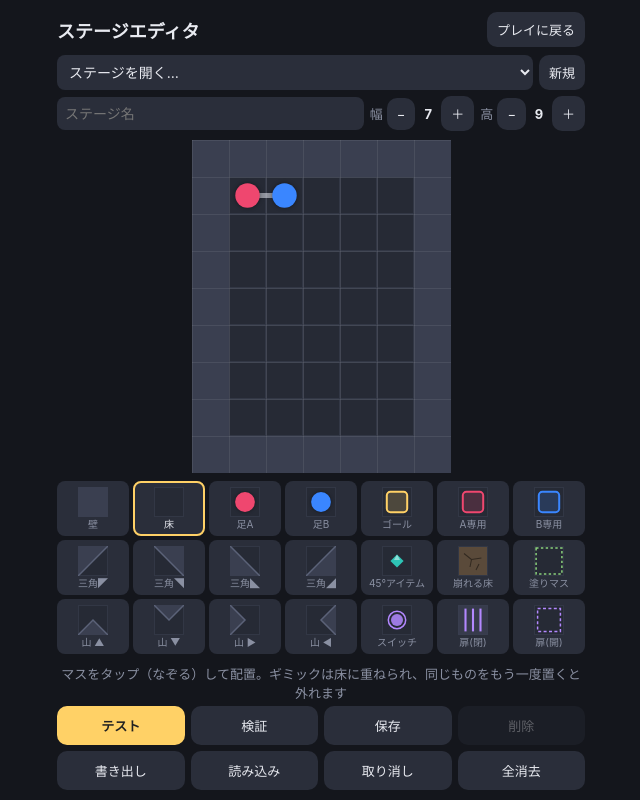
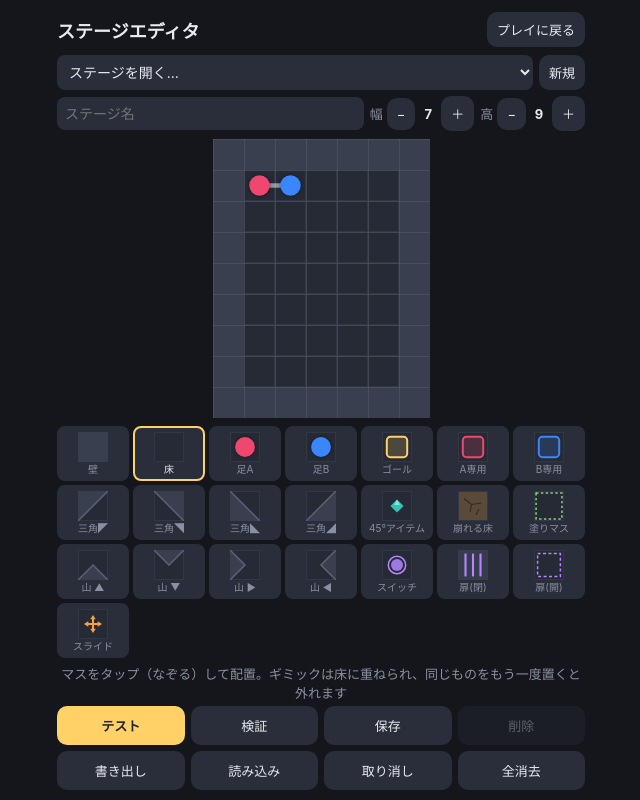
Before and after one commit to xiaobanjiadaizi3-boop/Pivot-Walk, a plain HTML site: page index.html in a window 1280 px wide. Shown: the whole page, without its empty margins (319-959 px from the left). Drawn offline with Linux system fonts and the light colour scheme.

Commit message:
Add slide item
- New gimmick M: taking it gives one slide; with a slide in hand the
  piece can move one cell up/down/left/right keeping its shape, which
  also lets a foot change checker colour
- Move effects now fire per cell actually vacated / newly occupied
- Slide targets show orange rings; held count shown next to the moves
- Stage 17: the user's layout with a slide item (single shortest route)
- README: slide item rules

Co-Authored-By: Claude Opus 5.5 <noreply@anthropic.com>
Claude-Session: https://claude.ai/code/session_01VzAioebaKa7t5SsjYjLWJu

```diff
--- a/index.html
+++ b/index.html
@@ -120,7 +120,7 @@
   <header>
     <select id="stageSelect" aria-label="ステージ"></select>
     <div id="stageLabel"></div>
-    <div id="info"><b id="moveCount">0</b> 手</div>
+    <div id="info"><span id="slideCount"></span><b id="moveCount">0</b> 手</div>
   </header>
   <div class="boardWrap" id="boardWrap">
     <canvas id="board"></canvas>
@@ -266,6 +266,11 @@ const GIMMICKS = {
     char: 'O', label: '45°アイテム', group: 'item',
     onEnter(s, level, idx) { s.items = setBit(s.items, level.itemBit.get(idx)); },
   },
+  // スライドアイテム: 足が乗ると取れる（消える）。持っている数だけ、形のまま上下左右に1マス動ける
+  slide: {
+    char: 'M', label: 'スライド', group: 'slide',
+    onEnter(s, level, idx) { s.sitems = setBit(s.sitems, level.slideBit.get(idx)); s.slides++; },
+  },
   // 崩れる床: 足が離れると穴になる（穴には乗れないが、回転で上を通過はできる）
   crumble: {
     char: 'C', label: '崩れる床', group: 'crumble',
@@ -282,7 +287,7 @@ const GIMMICKS = {
   },
 };
 // 足が乗った／離れたときに効果を処理する順番
-const GIMMICK_ORDER = ['item', 'paint', 'switch', 'crumble', 'goal', 'goalA', 'goalB', 'doorClosed', 'doorOpen'];
+const GIMMICK_ORDER = ['item', 'slide', 'paint', 'switch', 'crumble', 'goal', 'goalA', 'goalB', 'doorClosed', 'doorOpen'];
 
 const CHAR_TO_TERRAIN = {}, CHAR_TO_GIMMICK = {};
 for (const [k, t] of Object.entries(TERRAINS)) CHAR_TO_TERRAIN[t.char] = k;
@@ -531,6 +536,15 @@ const STAGES = [
     '#O...G#',
     '#######',
   ]},
+  { name: 'ずらす', map: [
+    '########',
+    '#....MR#',
+    '#......#',
+    '#......#',
+    '#......#',
+    '#AB....#',
+    '########',
+  ]},
 ];
 
 /* =========================================================
@@ -547,7 +561,7 @@ function tokenizeStage(rows) {
 function parseStage(stage) {
   const { grid, w, h } = tokenizeStage(stage.map);
   let a = null, b = null;
-  const crumbleBit = new Map(), paintBit = new Map(), itemBit = new Map();
+  const crumbleBit = new Map(), paintBit = new Map(), itemBit = new Map(), slideBit = new Map();
   const goals = { A: { own: false, shared: false }, B: { own: false, shared: false } };
   const cells = [];
   for (let y = 0; y < h; y++) {
@@ -562,6 +576,7 @@ function parseStage(stage) {
         if (m === 'crumble') crumbleBit.set(idx, crumbleBit.size);
         if (m === 'paint') paintBit.set(idx, paintBit.size);
         if (m === 'item') itemBit.set(idx, itemBit.size);
+        if (m === 'slide') slideBit.set(idx, slideBit.size);
         if (GIMMICKS[m].group === 'goal') {
           cell.goal = m;
           const gf = GIMMICKS[m].goalFor;
@@ -577,9 +592,10 @@ function parseStage(stage) {
   if (Math.abs(a.x - b.x) + Math.abs(a.y - b.y) !== 1) throw new Error('A と B は上下左右に隣接している必要があります');
   const hasFootGoal = goals.A.own || goals.A.shared || goals.B.own || goals.B.shared;
   if (!hasFootGoal && paintBit.size === 0) throw new Error('ゴール（G / R / U / P）がありません');
-  const level = { w, h, cells, start: null, goals, hasFootGoal, crumbleBit, paintBit, itemBit };
+  const level = { w, h, cells, start: null, goals, hasFootGoal, crumbleBit, paintBit, itemBit, slideBit };
   // 初期状態（最初に乗っているマスの塗りは反映する）
-  const s0 = { a, b, door: 0, broken: '0'.repeat(crumbleBit.size), painted: '0'.repeat(paintBit.size), items: '0'.repeat(itemBit.size) };
+  const s0 = { a, b, door: 0, broken: '0'.repeat(crumbleBit.size), painted: '0'.repeat(paintBit.size), items: '0'.repeat(itemBit.size),
+    sitems: '0'.repeat(slideBit.size), slides: 0 };
   for (const p of [a, b]) {
     const idx = p.y * w + p.x;
     if (paintBit.has(idx)) s0.painted = setBit(s0.painted, paintBit.get(idx));
@@ -591,7 +607,8 @@ function parseStage(stage) {
 
 /* =========================================================
  * ルール（盤面とは独立した純粋関数。ソルバーとゲームで共用）
- * 状態 s = { a:{x,y}, b:{x,y}, door:0|1, broken:'0101', painted:'0011', items:'01' }
+ * 状態 s = { a:{x,y}, b:{x,y}, door:0|1, broken:'0101', painted:'0011', items:'01',
+ *          sitems:'01'（取ったスライドアイテム）, slides: 持っているスライドの数 }
  * ========================================================= */
 function cellAt(level, x, y) {
   if (x < 0 || y < 0 || x >= level.w || y >= level.h) return null;
@@ -610,6 +627,7 @@ function cellView(level, s, x, y) {
     crumble: has('crumble'), broken,
     door: c.door, doorClosed: !!c.door && !doorOpen,
     item: has('item') && s.items[level.itemBit.get(idx)] !== '1',
+    slideItem: has('slide') && s.sitems[level.slideBit.get(idx)] !== '1',
     paint: has('paint'), painted: has('paint') && s.painted[level.paintBit.get(idx)] === '1',
     switch: has('switch'), goal: c.goal,
   };
@@ -634,23 +652,37 @@ function canPassEdge(level, s, x, y, fx, fy) {
 }
 
 function cloneState(s) {
-  return { a: { ...s.a }, b: { ...s.b }, door: s.door, broken: s.broken, painted: s.painted, items: s.items };
+  return { a: { ...s.a }, b: { ...s.b }, door: s.door, broken: s.broken, painted: s.painted, items: s.items, sitems: s.sitems, slides: s.slides };
 }
 function stateKey(s) {
-  return `${s.a.x},${s.a.y}|${s.b.x},${s.b.y}|${s.door}|${s.broken}|${s.painted}|${s.items}`;
+  return `${s.a.x},${s.a.y}|${s.b.x},${s.b.y}|${s.door}|${s.broken}|${s.painted}|${s.items}|${s.sitems}|${s.slides}`;
 }
 
 /** 動かした結果の状態を返す（マスの効果を反映）。成立しなければ null */
 function applyMove(level, s, mv) {
   const ns = cloneState(s);
-  const from = s[mv.mover];
-  ns[mv.mover] = { ...mv.to };
-  const fromCell = cellAt(level, from.x, from.y);
-  for (const m of fromCell.mods) if (GIMMICKS[m].onLeave) GIMMICKS[m].onLeave(ns, level, from.y * level.w + from.x);
-  const v = cellView(level, s, mv.to.x, mv.to.y);
-  for (const m of v.cell.mods) {
-    if (m === 'item' && !v.item) continue; // 取られたアイテムは何もしない
-    if (GIMMICKS[m].onEnter) GIMMICKS[m].onEnter(ns, level, v.idx);
+  if (mv.kind === 'slide') {
+    ns.a = { x: s.a.x + mv.d.x, y: s.a.y + mv.d.y };
+    ns.b = { x: s.b.x + mv.d.x, y: s.b.y + mv.d.y };
+    ns.slides--;
+  } else {
+    ns[mv.mover] = { ...mv.to };
+  }
+  // 足がいなくなったマスは「離れた」、新しく足が来たマスは「乗った」として効果を起こす
+  const same = (p, q) => p.x === q.x && p.y === q.y;
+  const before = [s.a, s.b], after = [ns.a, ns.b];
+  for (const p of before) {
+    if (after.some(q => same(p, q))) continue;
+    for (const m of cellAt(level, p.x, p.y).mods) if (GIMMICKS[m].onLeave) GIMMICKS[m].onLeave(ns, level, p.y * level.w + p.x);
+  }
+  for (const p of after) {
+    if (before.some(q => same(p, q))) continue;
+    const v = cellView(level, s, p.x, p.y);
+    for (const m of v.cell.mods) {
+      if (m === 'item' && !v.item) continue;       // 取られたアイテムは何もしない
+      if (m === 'slide' && !v.slideItem) continue;
+      if (GIMMICKS[m].onEnter) GIMMICKS[m].onEnter(ns, level, v.idx);
+    }
   }
   // 効果のあと（扉が閉じた等）でも両足が立てること
   if (!canStand(level, ns, ns.a.x, ns.a.y) || !canStand(level, ns, ns.b.x, ns.b.y)) return null;
@@ -663,6 +695,7 @@ function applyMove(level, s, mv) {
  * 戻り値: [{ pivot, mover, to, dir(+1 時計回り / -1 反時計回り), angle(π/2 か π/4), kind, next }]
  *   kind: 'turn90' 通常の90°回転 / 'stop45' 45°回ってアイテムを取り斜めになる
  *         / 'turn45' 斜めの姿勢から45°回ってアイテムを取り縦横に戻る / 'turnDiag' 斜めの姿勢のまま90°回る
+ *         / 'slide' スライドアイテムを使って形のまま1マス動く（mover: 'both', d: 向き, targets: 新しく入るマス）
  * アイテムのマスには45°回って入るときだけ入れる（90°回転では入れない）。
  */
 function getMoves(level, s) {
@@ -718,6 +751,16 @@ function getMoves(level, s) {
       }
     }
   }
+  // スライド（スライドアイテムを持っているとき）。45°アイテムのマスには入れない
+  if (s.slides > 0) {
+    for (const d of [{ x: 1, y: 0 }, { x: -1, y: 0 }, { x: 0, y: 1 }, { x: 0, y: -1 }]) {
+      const na = { x: s.a.x + d.x, y: s.a.y + d.y }, nb = { x: s.b.x + d.x, y: s.b.y + d.y };
+      if (!canStand(level, s, na.x, na.y) || !canStand(level, s, nb.x, nb.y)) continue;
+      const targets = [na, nb].filter(p => !(p.x === s.a.x && p.y === s.a.y) && !(p.x === s.b.x && p.y === s.b.y));
+      if (targets.some(p => isItem(level, s, p.x, p.y))) continue;
+      push({ mover: 'both', kind: 'slide', d, to: targets[0], targets });
+    }
+  }
   return result;
 }
 
@@ -849,6 +892,7 @@ const COLORS = {
   footA: '#ef476f',
   footB: '#3a86ff',
   stop: '#2ec4b6',
+  slide: '#f4a340',
   switchCol: '#b388ff',
   paint: '#8bd17c',
   crumble: '#5a4a3a',
@@ -872,7 +916,7 @@ function staticView(terrain, mods = []) {
   const door = mods.find(m => GIMMICKS[m].group === 'door') || null;
   return {
     terrain, crumble: has('crumble'), broken: false, door, doorClosed: door === 'doorClosed',
-    item: has('item'), paint: has('paint'), painted: false, switch: has('switch'),
+    item: has('item'), slideItem: has('slide'), paint: has('paint'), painted: false, switch: has('switch'),
     goal: mods.find(m => GIMMICKS[m].group === 'goal') || null,
   };
 }
@@ -995,6 +1039,23 @@ function drawCell(g, v, px, py, c, opt = {}) {
     g.beginPath();
     g.moveTo(cx, cy - r); g.lineTo(cx + r * 0.45, cy - r * 0.15); g.lineTo(cx - r * 0.45, cy - r * 0.15);
     g.closePath(); g.fill();
+  }
+  if (v.slideItem) {
+    // 上下左右の矢印
+    const cx = px + c / 2, cy = py + c / 2, L = c * 0.3, hw = c * 0.09;
+    g.save();
+    g.strokeStyle = COLORS.slide; g.fillStyle = COLORS.slide;
+    g.lineWidth = Math.max(2, c * 0.06); g.lineCap = 'round';
+    g.beginPath(); g.moveTo(cx - L + hw, cy); g.lineTo(cx + L - hw, cy); g.moveTo(cx, cy - L + hw); g.lineTo(cx, cy + L - hw); g.stroke();
+    for (const [dx, dy] of [[1, 0], [-1, 0], [0, 1], [0, -1]]) {
+      const tx = cx + dx * L, ty = cy + dy * L;
+      g.beginPath();
+      g.moveTo(tx, ty);
+      g.lineTo(tx - dx * hw * 1.6 - dy * hw, ty - dy * hw * 1.6 - dx * hw);
+      g.lineTo(tx - dx * hw * 1.6 + dy * hw, ty - dy * hw * 1.6 + dx * hw);
+      g.closePath(); g.fill();
+    }
+    g.restore();
   }
   if (v.door) {
     g.save();
@@ -1111,6 +1172,8 @@ function updateHud() {
     sel.value = game.stageIndex;
   }
   el('moveCount').textContent = game.moves;
+  const sc = game.state ? game.state.slides : 0;
+  el('slideCount').innerHTML = sc > 0 ? `<span style="color:${COLORS.slide};font-size:20px;margin-right:12px;">✥${sc > 1 ? sc : ''}</span>` : '';
   el('btnUndo').disabled = game.history.length === 0 || game.cleared;
   el('btnReset').disabled = game.history.length === 0 && !game.cleared;
   el('btnPrev').textContent = game.testing ? 'エディタへ' : '◀ 前';
@@ -1174,9 +1237,11 @@ function isNearOpen(level, x, y) {
 function groupMovesByCell(moves) {
   const map = new Map();
   for (const mv of moves) {
-    const k = mv.to.x + ',' + mv.to.y;
-    if (!map.has(k)) map.set(k, []);
-    map.get(k).push(mv);
+    for (const t of (mv.targets || [mv.to])) {
+      const k = t.x + ',' + t.y;
+      if (!map.has(k)) map.set(k, []);
+      map.get(k).push(mv);
+    }
   }
   return map;
 }
@@ -1201,6 +1266,12 @@ function draw(now) {
     const t = Math.min(1, ((now || performance.now()) - game.anim.start) / CONFIG.ANIM_MS);
     const e = t < 0.5 ? 2 * t * t : 1 - Math.pow(-2 * t + 2, 2) / 2; // easeInOutQuad
     const { move, from } = game.anim;
+    if (move.kind === 'slide') {
+      const lerp = (p, q) => ({ x: p.x + (q.x - p.x) * e, y: p.y + (q.y - p.y) * e });
+      posA = lerp(cellCenter(from.a.x, from.a.y), cellCenter(move.next.a.x, move.next.a.y));
+      posB = lerp(cellCenter(from.b.x, from.b.y), cellCenter(move.next.b.x, move.next.b.y));
+      animating = t < 1;
+    } else {
     const p = cellCenter(from[move.pivot].x, from[move.pivot].y);
     const m0 = cellCenter(from[move.mover].x, from[move.mover].y);
     const m1 = cellCenter(move.to.x, move.to.y);
@@ -1211,18 +1282,20 @@ function draw(now) {
     const mp = { x: p.x + Math.cos(ang) * rad, y: p.y + Math.sin(ang) * rad };
     if (move.mover === 'a') posA = mp; else posB = mp;
     animating = t < 1;
+    }
   }
 
   // 移動候補のハイライト（リングの色 = 動く足）
   if (!game.anim && !game.cleared) {
-    for (const [, group] of groupMovesByCell(getMoves(level, s))) {
-      const to = group[0].to;
+    for (const [key, group] of groupMovesByCell(getMoves(level, s))) {
+      const [tx, ty] = key.split(',').map(Number);
+      const to = { x: tx, y: ty };
       const cc = cellCenter(to.x, to.y);
       g.fillStyle = COLORS.hint;
       roundRect(g, to.x * c + 3, to.y * c + 3, c - 6, c - 6, c * 0.14);
       g.fill();
       group.forEach((mv, i) => {
-        g.strokeStyle = mv.mover === 'a' ? 'rgba(239,71,111,0.75)' : 'rgba(58,134,255,0.75)';
+        g.strokeStyle = mv.mover === 'a' ? 'rgba(239,71,111,0.75)' : mv.mover === 'b' ? 'rgba(58,134,255,0.75)' : 'rgba(244,163,64,0.85)';
         g.lineWidth = 2;
         const r = c * (0.14 + i * 0.08);
         g.beginPath();
@@ -1259,7 +1332,9 @@ function showChooser(group, x, y) {
   for (const mv of group) {
     const b = document.createElement('button');
     b.className = 'footBtn';
-    b.style.background = mv.mover === 'a' ? COLORS.footA : COLORS.footB;
+    b.style.background = mv.mover === 'a' ? COLORS.footA : mv.mover === 'b' ? COLORS.footB
+      : `linear-gradient(90deg, ${COLORS.footA} 50%, ${COLORS.footB} 50%)`; // 両足ごと動く（スライド）
+    if (mv.mover === 'both') b.style.border = `3px solid ${COLORS.slide}`;
     b.addEventListener('click', e => { e.stopPropagation(); tryMove(mv); });
     chooser.appendChild(b);
   }
@@ -1280,7 +1355,7 @@ canvas.addEventListener('pointerdown', ev => {
   const rect = canvas.getBoundingClientRect();
   const x = Math.floor((ev.clientX - rect.left) / game.layout.cell);
   const y = Math.floor((ev.clientY - rect.top) / game.layout.cell);
-  const group = getMoves(game.level, game.state).filter(m => m.to.x === x && m.to.y === y);
+  const group = getMoves(game.level, game.state).filter(m => (m.targets || [m.to]).some(t => t.x === x && t.y === y));
   if (group.length === 1) tryMove(group[0]);
   else if (group.length > 1) showChooser(group, x, y);
   else hideChooser();
@@ -1326,6 +1401,7 @@ const PALETTE = [
   'wall', 'floor', 'footA', 'footB', 'goal', 'goalA', 'goalB',
   'triTL', 'triTR', 'triBL', 'triBR', 'item', 'crumble', 'paint',
   'peakU', 'peakD', 'peakR', 'peakL', 'switch', 'doorClosed', 'doorOpen',
+  'slide',
 ];
 const newCell = (terrain = 'floor') => ({ terrain, mods: [] });
 
```
Also changed, not shown: 1 other file.
